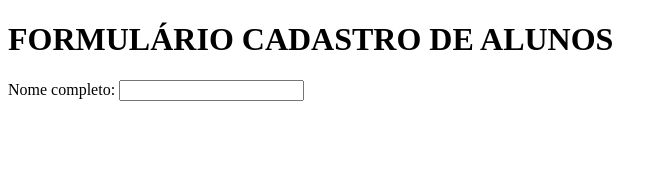
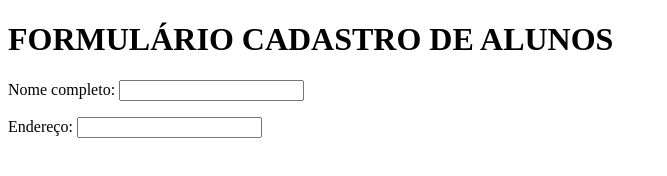
Before and after one commit to 06willis/Formul-rio, a plain HTML site: page index.html in a window 1280 px wide. Shown: the whole page, without its empty margins (0-667 px from the left). Drawn offline with Linux system fonts and the light colour scheme.

Commit message:
Update index.html

```diff
--- a/index.html
+++ b/index.html
@@ -10,7 +10,7 @@
     <h1>FORMULÁRIO CADASTRO DE ALUNOS</h1>
     <form>
      <p>Nome completo: <input type="text" name="Nome" id="Nome"  </p>
-
+     <p>Endereço: <input type="text" name="Endereço" id="Endereço"  </p>
 
 
 
```
